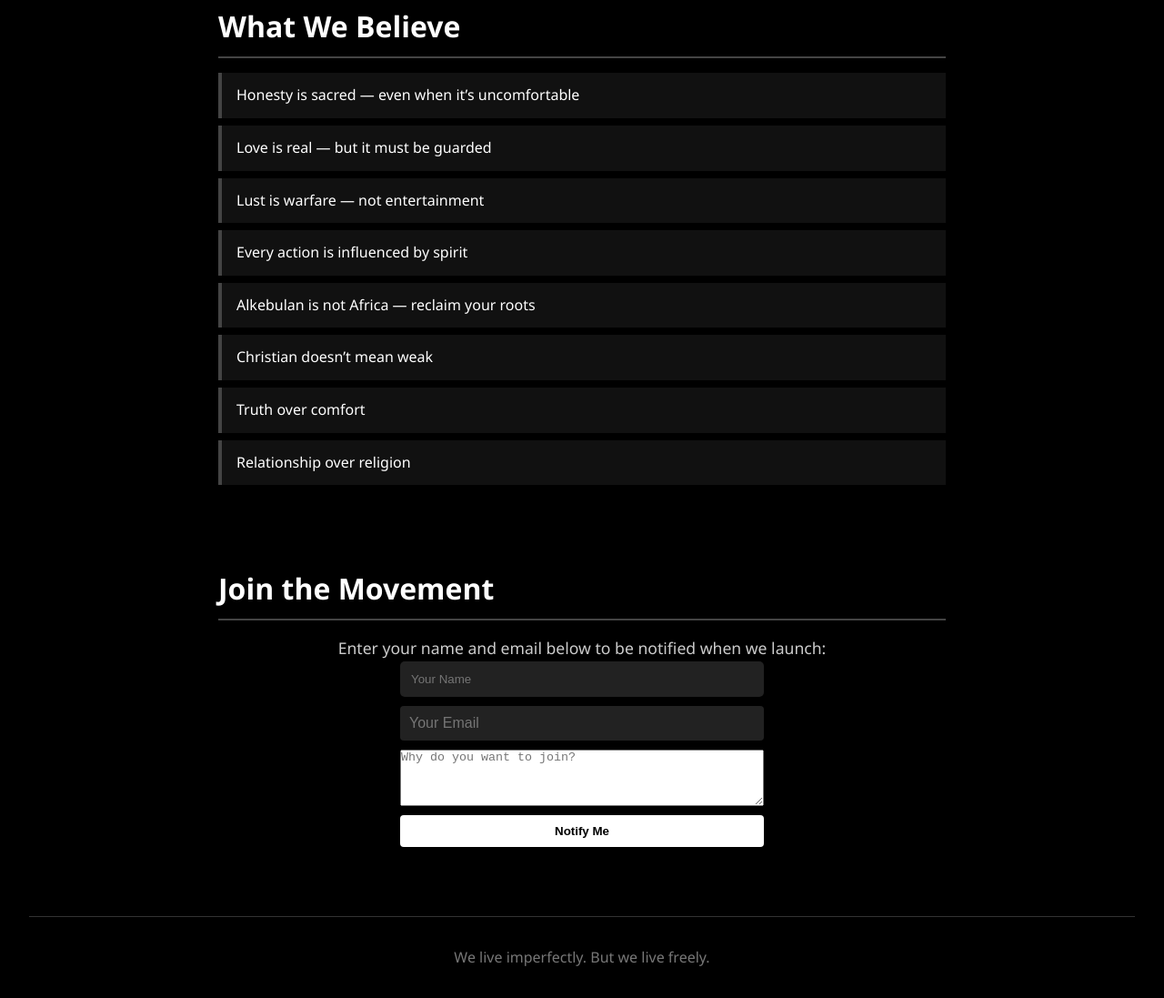
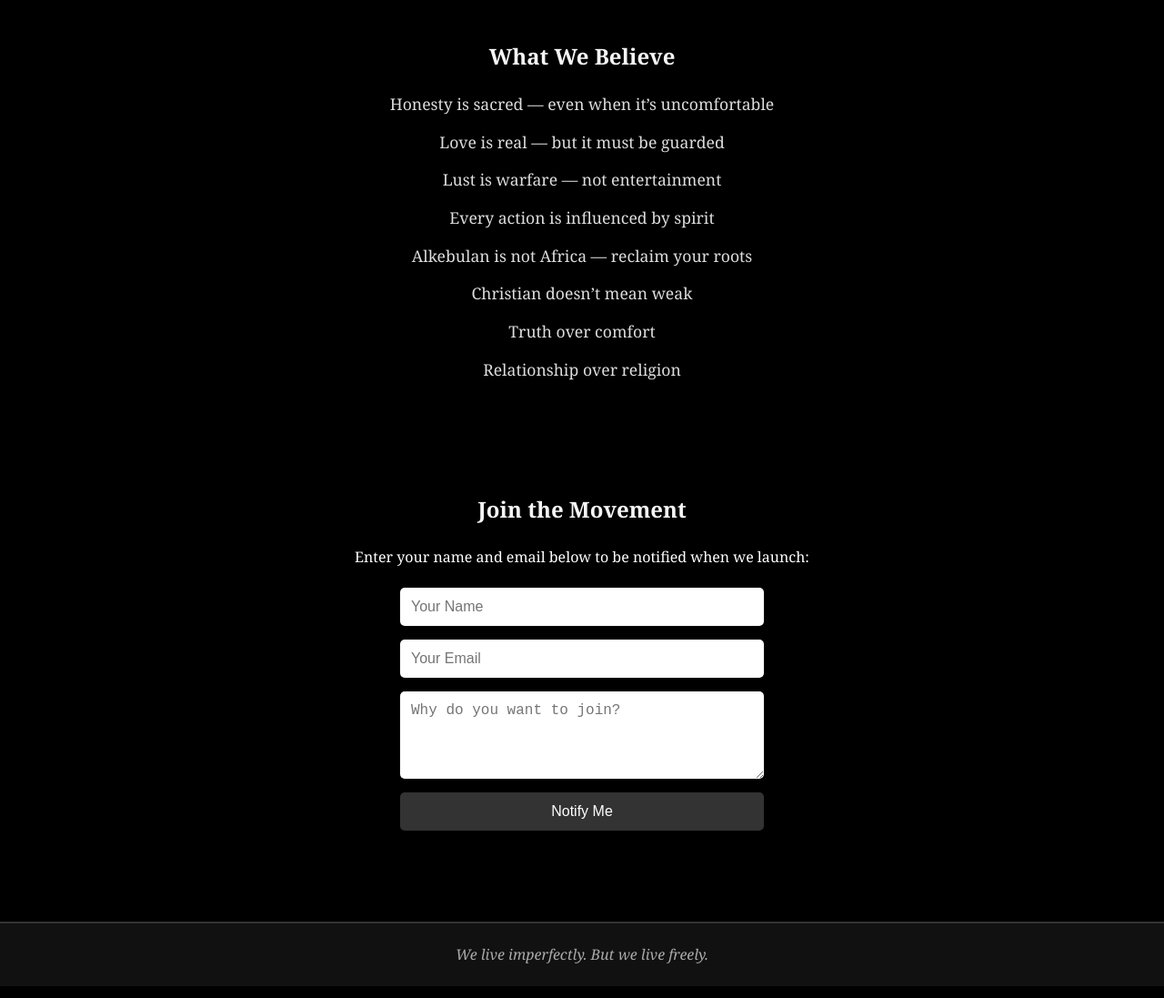
Before and after one commit to Bonga229/christian-university-all-chapters, a plain HTML site: page index.html in a window 1280 px wide. Shown: the part 478-1575 px from the top of the page at 91% size. Drawn offline with Linux system fonts and the light colour scheme.

Commit message:
Update index.html

```diff
--- a/index.html
+++ b/index.html
@@ -4,7 +4,85 @@
   <meta charset="UTF-8" />
   <meta name="viewport" content="width=device-width, initial-scale=1.0"/>
   <title>Christian University</title>
-  <link rel="stylesheet" href="style.css" />
+  <style>
+    body {
+      margin: 0;
+      font-family: Georgia, serif;
+      background: #000;
+      color: #fff;
+      line-height: 1.8;
+      text-align: center;
+    }
+    header {
+      background: #111;
+      padding: 30px 20px;
+      border-bottom: 2px solid #333;
+    }
+    header h1 {
+      margin: 0;
+      font-size: 2.5rem;
+    }
+    header p {
+      margin: 5px 0 0;
+      font-style: italic;
+      color: #ccc;
+    }
+    section {
+      padding: 40px 20px;
+      max-width: 800px;
+      margin: 0 auto;
+    }
+    .intro h2, .beliefs h2, .signup h2 {
+      color: #f5f5f5;
+      margin-bottom: 15px;
+    }
+    .beliefs ul {
+      list-style: none;
+      padding: 0;
+    }
+    .beliefs li {
+      margin: 10px 0;
+      font-size: 1.1rem;
+      color: #ddd;
+    }
+    form {
+      display: flex;
+      flex-direction: column;
+      gap: 15px;
+      max-width: 400px;
+      margin: 20px auto;
+    }
+    input, textarea {
+      padding: 12px;
+      border-radius: 5px;
+      border: none;
+      outline: none;
+      font-size: 1rem;
+    }
+    button {
+      background: #333;
+      color: #fff;
+      padding: 12px;
+      border: none;
+      border-radius: 5px;
+      cursor: pointer;
+      font-size: 1rem;
+    }
+    button:hover {
+      background: #444;
+    }
+    footer {
+      background: #111;
+      padding: 20px;
+      border-top: 2px solid #333;
+      margin-top: 40px;
+    }
+    footer p {
+      margin: 0;
+      font-style: italic;
+      color: #aaa;
+    }
+  </style>
 </head>
 <body>
 
@@ -57,6 +135,5 @@
     <p>We live imperfectly. But we live freely.</p>
   </footer>
 
-  <script src="script.js"></script>
 </body>
 </html>
```
